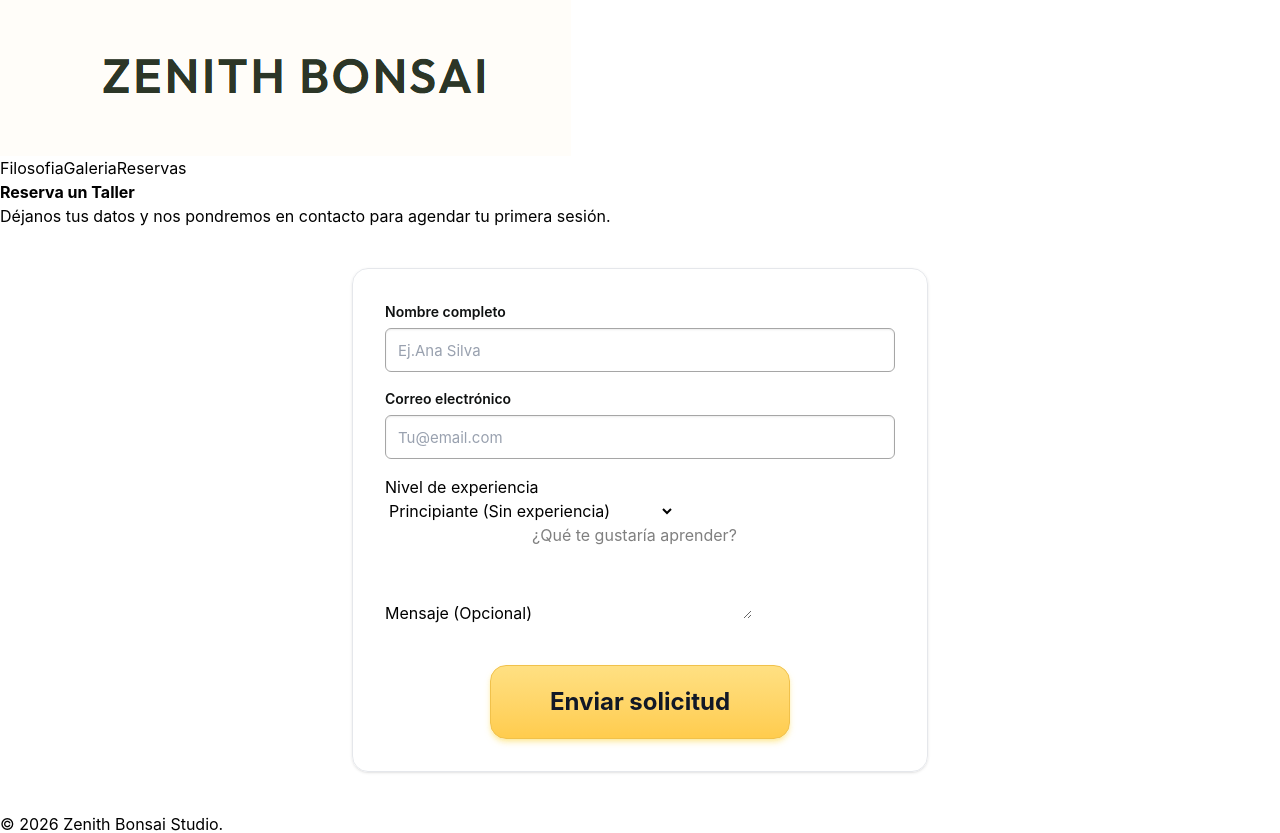
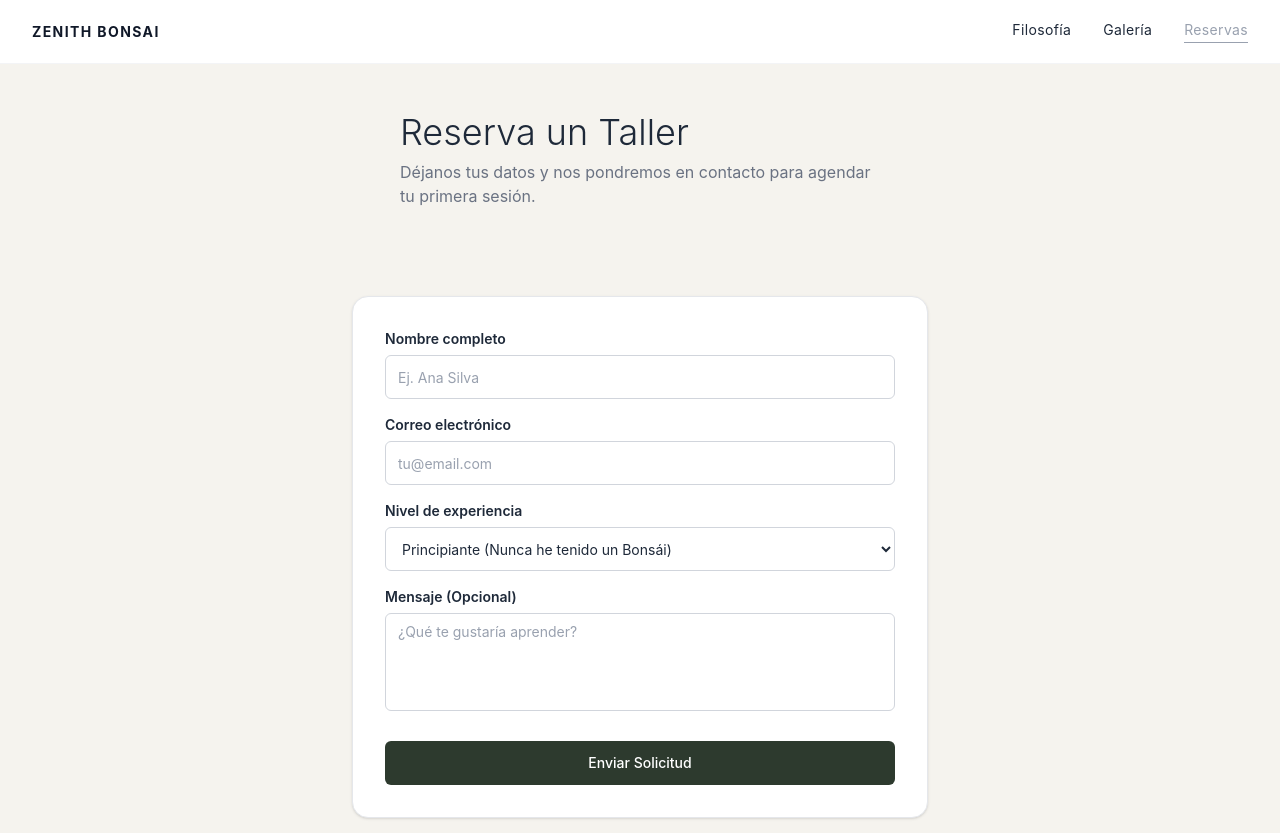
Before and after one commit to Malzate1/maquetacion-uno, a React (Vite) app: page /reservas in a window 1280 px wide. Shown: the top 833 px of the page. Built offline with nearby package versions, Linux system fonts and the light colour scheme.

Commit message:
"fix:correción de errores en todos los archivos, implementacion de diseño tailwind"

```diff
--- a/src/components/Card.jsx
+++ b/src/components/Card.jsx
@@ -1,15 +1,8 @@
-
 function Card({ nombre }) {
   return (
-    <article>
-
-      <h5>
-        {nombre}
-      </h5>
-
+    <article className="bg-white border border-gray-100 rounded-lg shadow-sm flex flex-col items-center justify-end p-4 aspect-square">
+      <h5 className="text-sm text-gray-500 mt-auto">{nombre}</h5>
     </article>
-
   )
 }
-
 export default Card
--- a/src/components/Footer.jsx
+++ b/src/components/Footer.jsx
@@ -1,9 +1,8 @@
-
-
 function Footer() {
-    return (
-        <p>© 2026 Zenith Bonsai Studio.</p>
-    )
+  return (
+    <footer className="border-t border-gray-200 py-6 mt-auto">
+      <p className="text-center text-sm text-gray-500">© 2026 Zenith Bonsai Studio.</p>
+    </footer>
+  )
 }
-
 export default Footer
--- a/src/components/Header.jsx
+++ b/src/components/Header.jsx
@@ -1,18 +1,12 @@
-import Logo from "./Logo"
-import NavBar1 from "./NavBar1"
-
+import Logo from './Logo'
+import NavBar1 from './NavBar1'
 
 function Header() {
-    return (
-
-        <div>
-            <aside>
-                <Logo />
-            </aside>
-            <NavBar1 />
-        </div>
-
-    )
+  return (
+    <header className="flex items-center justify-between px-8 py-5 border-b border-gray-100 bg-white">
+      <Logo />
+      <NavBar1 />
+    </header>
+  )
 }
-
 export default Header
--- a/src/components/Logo.jsx
+++ b/src/components/Logo.jsx
@@ -1,13 +1,10 @@
 import { Link } from 'react-router-dom'
-import logoPng from '../assets/Logo.png'
-
 
 function Logo() {
   return (
-    <Link to="/">
-      <img src={logoPng} alt="Logo" />
+    <Link to="/" className="text-sm font-bold tracking-widest text-gray-900 uppercase">
+      Zenith Bonsai
     </Link>
   )
 }
-
 export default Logo
--- a/src/components/NavBar1.jsx
+++ b/src/components/NavBar1.jsx
@@ -1,13 +1,19 @@
-import { Link } from 'react-router-dom'
+import { Link, useLocation } from 'react-router-dom'
 
 function NavBar1() {
+  const { pathname } = useLocation()
+  const linkClass = (path) =>
+    `text-sm tracking-wide transition-colors ${
+      pathname === path
+        ? 'text-gray-400 border-b border-gray-400 pb-0.5'
+        : 'text-gray-800 hover:text-gray-500'
+    }`
   return (
-    <nav>
-      <Link to="/filosofia">Filosofia</Link>
-      <Link to="/galeria">Galeria</Link>
-      <Link to="/reservas">Reservas</Link>
+    <nav className="flex gap-8">
+      <Link to="/filosofia" className={linkClass('/filosofia')}>Filosofía</Link>
+      <Link to="/galeria" className={linkClass('/galeria')}>Galería</Link>
+      <Link to="/reservas" className={linkClass('/reservas')}>Reservas</Link>
     </nav>
   )
 }
-
 export default NavBar1
--- a/src/pages/Index.jsx
+++ b/src/pages/Index.jsx
@@ -1,26 +1,27 @@
-import Header from "../components/Header"
-import Footer from "../components/Footer"
-
+import { Link } from 'react-router-dom'
+import Header from '../components/Header'
+import Footer from '../components/Footer'
 
 const Index = () => {
   return (
-    <div>
-      <header>
-        <Header />
-      </header>
-      <section>
-        <h2><b>El arte de la paciencia</b></h2>
-        <p>Descubre la serenidad a través del cuidado y diseño de árboles Bonsái.
-          Un espacio para reconectar con la naturaleza.</p>
-        <button>
-          Reserva un taller
-        </button>
+    <div className="min-h-screen flex flex-col bg-[#f5f3ee]">
+      <Header />
+      <section className="flex-1 flex flex-col justify-center px-12 py-20 max-w-2xl mx-auto w-full">
+        <h2 className="text-5xl font-light text-gray-800 leading-tight mb-6">
+          El arte de la paciencia
+        </h2>
+        <p className="text-gray-500 mb-8 leading-relaxed">
+          Descubre la serenidad a través del cuidado y diseño de árboles Bonsái.
+          Un espacio para reconectar con la naturaleza.
+        </p>
+        <Link to="/reservas">
+          <button className="bg-[#2d3a2e] text-white px-6 py-3 rounded text-sm hover:bg-[#1e2a1f] transition-colors w-fit">
+            Reserva un taller
+          </button>
+        </Link>
       </section>
       <Footer />
-
     </div>
-
   )
 }
-
 export default Index
--- a/src/pages/Reservas.jsx
+++ b/src/pages/Reservas.jsx
@@ -1,95 +1,67 @@
-import Header from "../components/Header"
-import Footer from "../components/Footer"
-import { useState } from "react"
+import { useState } from 'react'
+import Header from '../components/Header'
+import Footer from '../components/Footer'
 
 const Reservas = () => {
-
-    const [usuario, setUsuario] = useState("");
-    const [correo, setCorreo] = useState("");
-    const [nivel, setNivel] = useState("");
-    const [mensaje, setMensaje] = useState("");
+    const [usuario, setUsuario] = useState('')
+    const [correo, setCorreo] = useState('')
+    const [nivel, setNivel] = useState('principiante')
+    const [mensaje, setMensaje] = useState('')
 
     const enviarReserva = () => {
-    console.log({ usuario, correo, nivel, mensaje });
-  };
+        console.log({ usuario, correo, nivel, mensaje })
+    }
 
+    const inputClass = "w-full h-11 rounded-md border border-gray-300 bg-white px-3 text-sm text-gray-800 placeholder:text-gray-400 focus:outline-none focus:border-gray-500 transition"
 
     return (
-        <main>
-            <div>
+        <div className="min-h-screen flex flex-col bg-[#f5f3ee]">
             <Header />
+            <div className="px-12 py-12 max-w-xl mx-auto w-full">
+                <h2 className="text-4xl font-light text-gray-800 mb-2">Reserva un Taller</h2>
+                <p className="text-gray-500 mb-10">
+                    Déjanos tus datos y nos pondremos en contacto para agendar tu primera sesión.
+                </p>
             </div>
-
-            <div>
-                <h2><b>Reserva un Taller</b></h2>
-                <p>Déjanos tus datos y nos pondremos en contacto para agendar tu primera sesión.</p>
+            <section className="flex-1 flex items-start justify-center px-4 pb-16">
+                <div className="w-full max-w-xl rounded-2xl border border-gray-200 bg-white px-8 py-8 shadow-sm">
+                    <div className="mb-4">
+                        <label className="block text-sm font-semibold text-gray-800 mb-1.5">Nombre completo</label>
+                        <input type="text" placeholder="Ej. Ana Silva" onChange={(e) => setUsuario(e.target.value)} className={inputClass} />
                     </div>
-
-            <section className="flex-1 flex items-center justify-center px-4 py-10">
-                <div className="w-full max-w-xl rounded-2xl border border-gray-200 bg-white/90 px-6 py-8 shadow-sm backdrop-blur-sm md:px-8">
-
-
-                    <div className="space-y-1.5 mb-4">
-                        <label className="block text-[14px] font-semibold text-[#0f1111]">Nombre completo</label>
-                        <input
-                            type="text"
-                            placeholder="Ej.Ana Silva"
-                            onChange={(e) => setUsuario(e.target.value)}
-                            className="w-full h-11 rounded-md border border-[#a6a6a6] bg-white px-3 text-[15px] text-[#0f1111] placeholder:text-gray-400 shadow-[inset_0_1px_2px_rgba(15,17,17,0.08)] transition focus:outline-none focus:border-[#e77600] focus:ring-3 focus:ring-[#fbd8b4]"
-                        />
+                    <div className="mb-4">
+                        <label className="block text-sm font-semibold text-gray-800 mb-1.5">Correo electrónico</label>
+                        <input type="text" placeholder="tu@email.com" onChange={(e) => setCorreo(e.target.value)} className={inputClass} />
                     </div>
-
-                    <div className="space-y-1.5 mb-4">
-                        <label className="block text-[14px] font-semibold text-[#0f1111]">Correo electrónico</label>
-                        <input
-                            type="text"
-                            placeholder="Tu@email.com"
-                            onChange={(e) => setCorreo(e.target.value)}
-                            className="w-full h-11 rounded-md border border-[#a6a6a6] bg-white px-3 text-[15px] text-[#0f1111] placeholder:text-gray-400 shadow-[inset_0_1px_2px_rgba(15,17,17,0.08)] transition focus:outline-none focus:border-[#e77600] focus:ring-3 focus:ring-[#fbd8b4]"
-                        />
-                    </div>
-
-
-                    <div >
-                        <label>Nivel de experiencia</label>
-                        <div >
-                            <select value={nivel}
-                                onChange={(e) => setNivel(e.target.value)}>
-                                <option value="principiante">Principiante (Sin experiencia)</option>
+                    <div className="mb-4">
+                        <label className="block text-sm font-semibold text-gray-800 mb-1.5">Nivel de experiencia</label>
+                        <select value={nivel} onChange={(e) => setNivel(e.target.value)} className={inputClass}>
+                            <option value="principiante">Principiante (Nunca he tenido un Bonsái)</option>
                             <option value="intermedio">Intermedio (Tengo algunos árboles)</option>
                             <option value="avanzado">Avanzado (Practico hace años)</option>
                         </select>
                     </div>
-                    </div>
-
-                    <div >
-                        <label >Mensaje (Opcional)</label>
+                    <div className="mb-6">
+                        <label className="block text-sm font-semibold text-gray-800 mb-1.5">Mensaje (Opcional)</label>
                         <textarea
                             placeholder="¿Qué te gustaría aprender?"
                             value={mensaje}
                             onChange={(e) => setMensaje(e.target.value)}
                             rows={4}
+                            className="w-full rounded-md border border-gray-300 bg-white px-3 py-2 text-sm text-gray-800 placeholder:text-gray-400 focus:outline-none focus:border-gray-500 transition resize-none"
                         />
                     </div>
-
-                    <div className="mt-10 flex justify-center">
                     <button
                         type="button"
                         onClick={enviarReserva}
-                            className="w-full md:w-auto md:min-w-[300px] py-5 px-8 text-2xl rounded-2xl border border-[#f0c14b] bg-gradient-to-b from-[#ffe082] to-[#ffcc4d] text-[#111827] font-bold shadow-md shadow-amber-200/70 transition-all duration-300 hover:-translate-y-0.5 hover:from-[#ffd760] hover:to-[#f6be2d] hover:shadow-lg hover:shadow-amber-300/70 focus:outline-none focus:ring-4 focus:ring-amber-200 active:translate-y-0"
+                        className="w-full py-3 rounded-md bg-[#2d3a2e] text-white text-sm font-medium hover:bg-[#1e2a1f] transition-colors"
                     >
-                            Enviar solicitud
+                        Enviar Solicitud
                     </button>
                 </div>
-                </div>
             </section>
-            <div>
             <Footer />
         </div>
-
-
-        </main>
     )
 }
-
 export default Reservas
--- a/vite.config.js
+++ b/vite.config.js
@@ -1,6 +1,7 @@
 import { defineConfig } from 'vite'
 import react, { reactCompilerPreset } from '@vitejs/plugin-react'
 import babel from '@rolldown/plugin-babel'
+import tailwindcss from '@tailwindcss/vite'
 
 // https://vite.dev/config/
 export default defineConfig({
```
Also changed, not shown: src/pages/Filosofia.jsx (+20 -15 lines), src/pages/Galeria.jsx (+20 -23 lines). Lines whose indentation alone changed are shown as unchanged.
